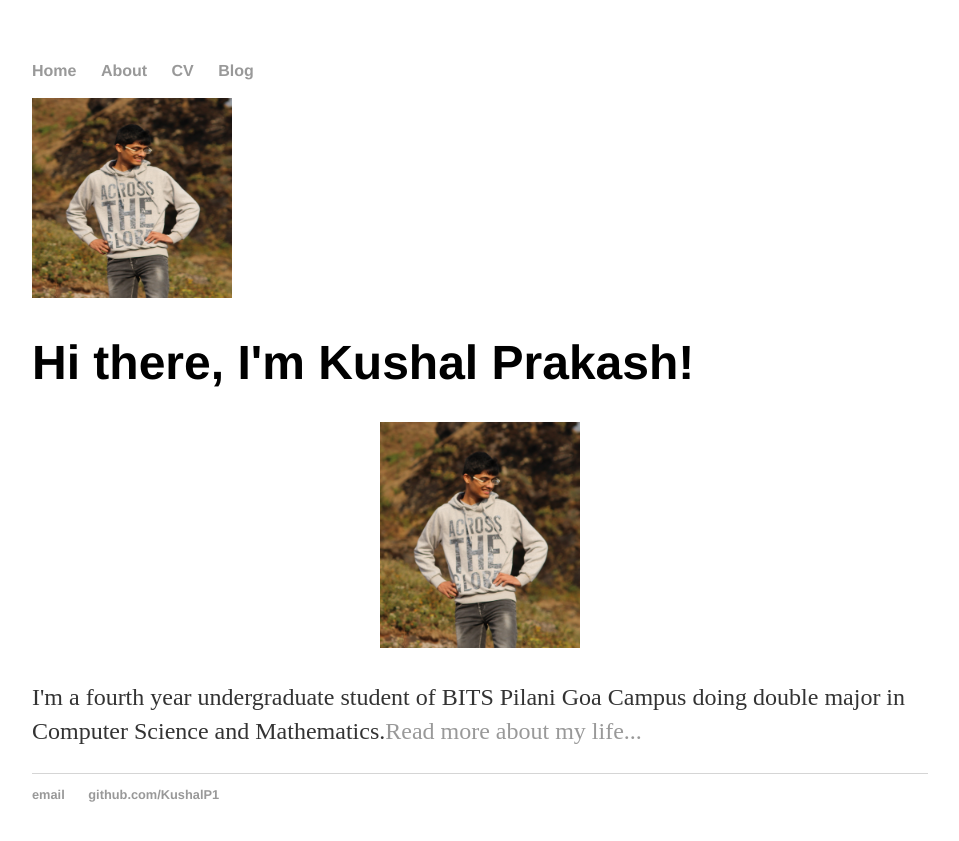
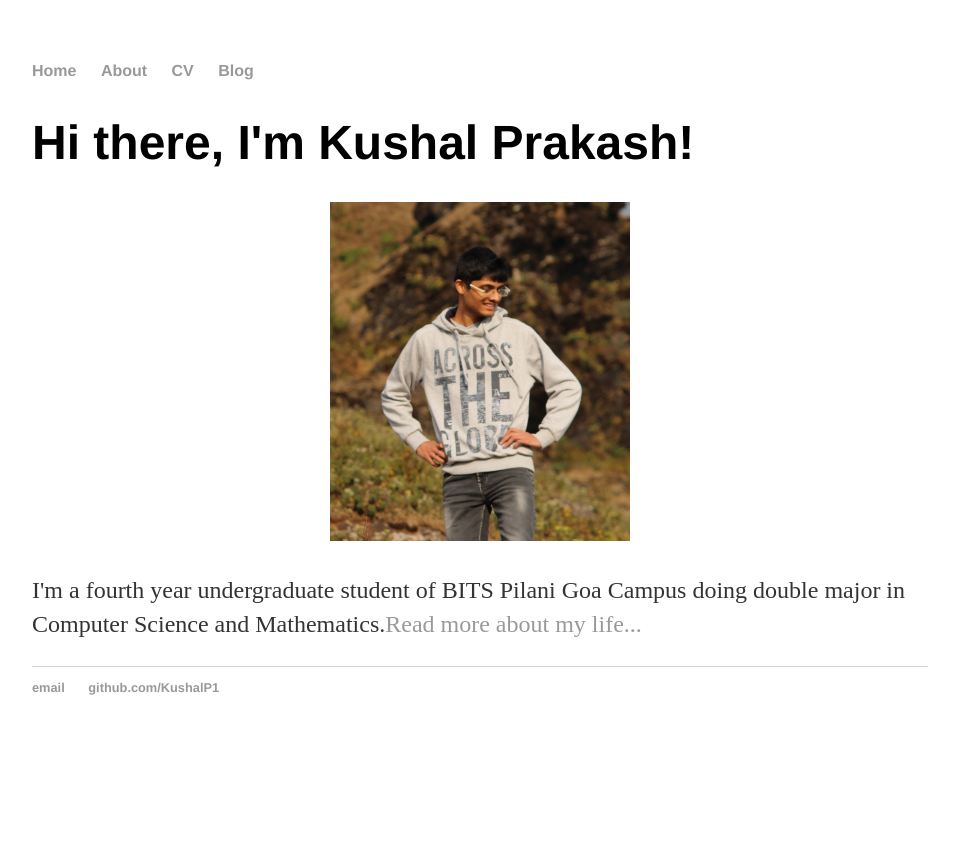
Before and after one commit to KushalP1/KushalP1.github.io, a Jekyll site: the page built from index.html, in a window 1280 px wide. Shown: the top 841 px of the page, without its empty margins (160-1119 px from the left). Built offline with Jekyll 4.4.1, drawn with Linux system fonts in a browser that asks for light colours.

Commit message:
Update index.html

```diff
--- a/index.html
+++ b/index.html
@@ -2,10 +2,10 @@
 layout: default
 title: Kushal Prakash
 ---
-<img src=/git.JPG width=200 height=200>
+
 
 		<div class="blurb">
 			<h1>Hi there, I'm Kushal Prakash!</h1>
-			<p style="text-align:center;"><img src=/git.JPG width=200 height=226>
+			<p style="text-align:center;"><img src=/git.JPG width=300 height=339>
 			<p>I'm a fourth year undergraduate student of BITS Pilani Goa Campus doing double major in Computer Science and Mathematics.<a href="/about">Read more about my life...</a></p>
 		</div>
```
